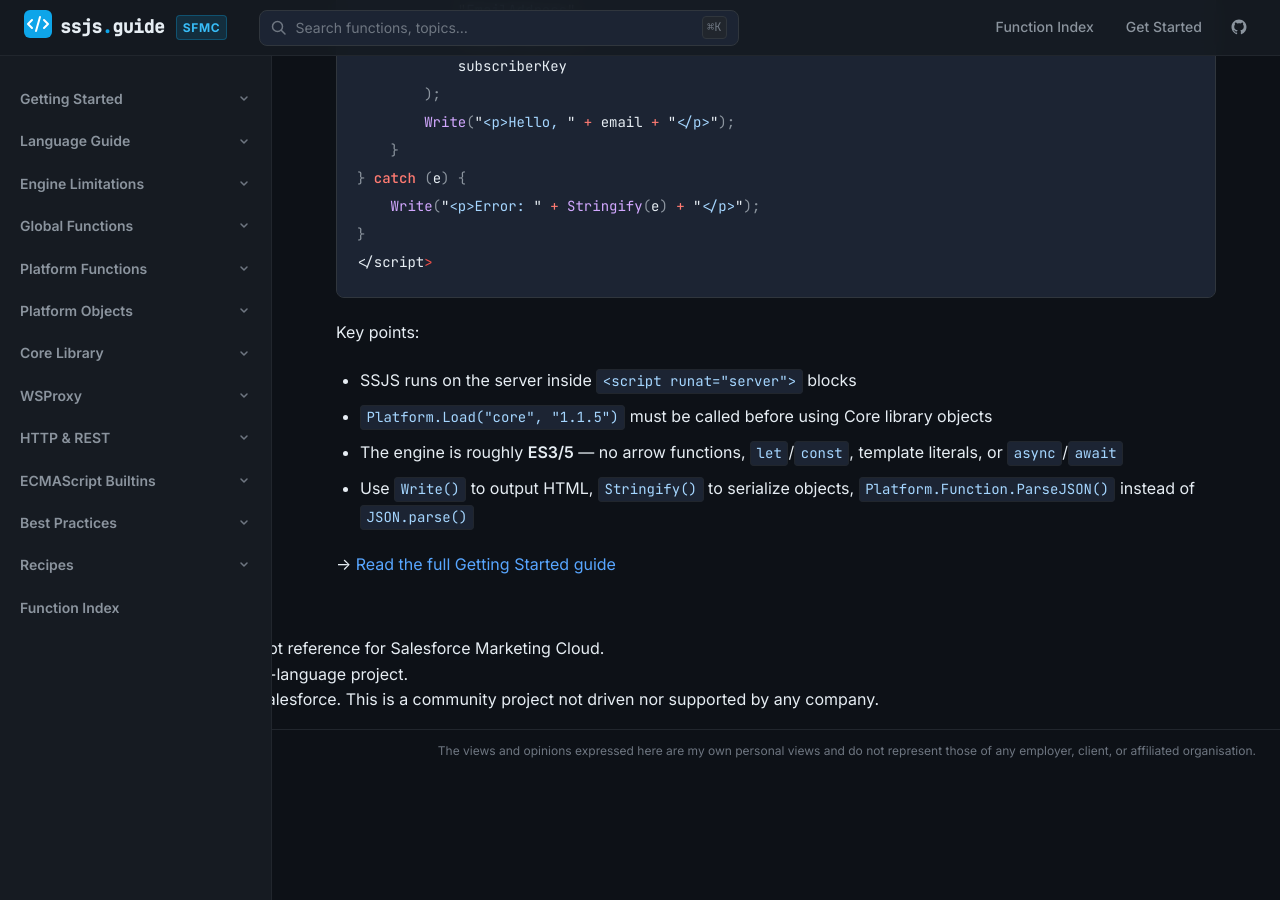
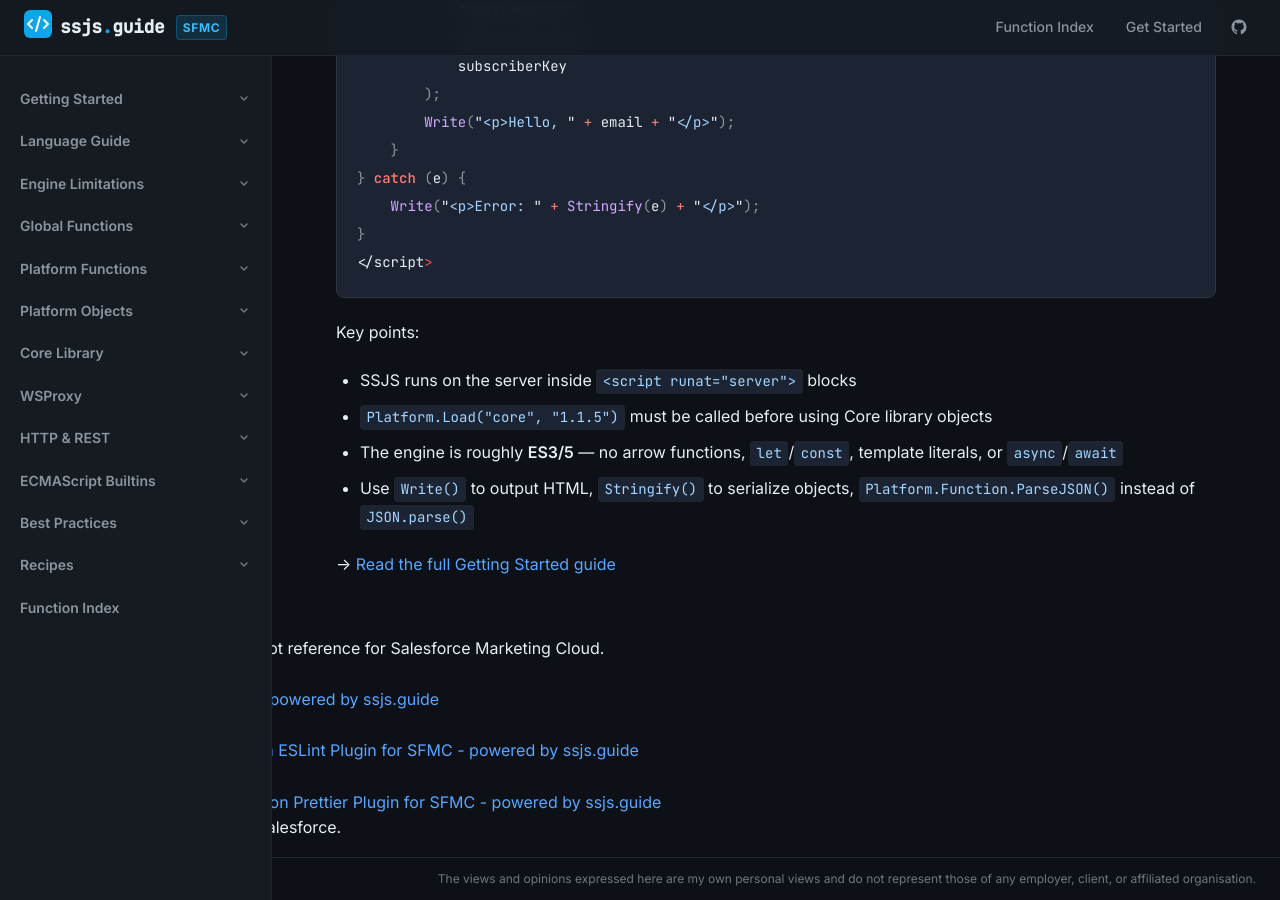
Before and after one commit to JoernBerkefeld/ssjs.guide, a Jekyll site: the page built from index.md, in a window 1280 px wide and 900 px high, scrolled down 2412 px. Built offline with Jekyll 4.4.1, drawn with Linux system fonts in a browser that asks for light colours; before the commit the page ends 3184 px from its top, so only the background shows below that.

Commit message:
remove search and clean up footer

```diff
--- a/_includes/footer.html
+++ b/_includes/footer.html
@@ -4,14 +4,31 @@
       <a href="{{ '/' | relative_url }}" class="footer-brand-link">ssjs.guide</a>
       <p class="footer-tagline">The complete Server-Side JavaScript reference for Salesforce Marketing Cloud.</p>
     </div>
+    <div class="footer-links">
+      <div class="footer-link-group">
+        <h4 class="footer-link-heading">Language Service</h4>
+        <a href="https://marketplace.visualstudio.com/items?itemName=sfmc-language.sfmc-language" target="_blank" rel="noopener">VSCode SFMC Language Service - powered by ssjs.guide</a>
+      </div>
+      <div class="footer-link-group">
+        <h4 class="footer-link-heading">ESlint</h4>
+        <a href="https://www.npmjs.com/package/eslint" target="_blank" rel="noopener">ESLint CLI</a>
+        <a href="https://marketplace.visualstudio.com/items?itemName=dbaeumer.vscode-eslint" target="_blank" rel="noopener">ESLint VSCode Extension</a>
+        <a href="https://github.com/JoernBerkefeld/eslint-plugin-sfmc" target="_blank" rel="noopener">ESLint Plugin for SFMC - powered by ssjs.guide</a>
+      </div>
+      <div class="footer-link-group">
+        <h4 class="footer-link-heading">Prettier</h4>
+        <a href="https://www.npmjs.com/package/prettier" target="_blank" rel="noopener">Prettier CLI</a>
+        <a href="https://marketplace.visualstudio.com/items?itemName=esbenp.prettier-vscode" target="_blank" rel="noopener">Prettier VSCode Extension</a>
+        <a href="https://github.com/JoernBerkefeld/prettier-plugin-sfmc" target="_blank" rel="noopener">Prettier Plugin for SFMC - powered by ssjs.guide</a>
+      </div>
+    </div>
   </div>
   <div class="footer-bottom">
-    <p>Content in sync with sfmc-amscript-language project.</p>
-    <p>Not affiliated with or endorsed by Salesforce. This is a community project not driven nor supported by any company.</p>
+    <p>Not affiliated with or endorsed by Salesforce.</p>
   </div>
   <div class="footer-copyright">
     <p>
-      &copy; <a href="https://github.com/JoernBerkefeld" target="_blank" rel="noopener">Jörn Berkefeld</a>
+      &copy; 2026<a href="https://www.linkedin.com/in/joernberkefeld/" target="_blank" rel="noopener">Jörn Berkefeld</a>
       &mdash;
       <a href="https://www.linkedin.com/in/joernberkefeld/" target="_blank" rel="noopener">LinkedIn</a>
       &middot;
--- a/_includes/header.html
+++ b/_includes/header.html
@@ -13,7 +13,7 @@
       <span class="brand-badge">SFMC</span>
     </div>
 
-    <div class="header-search">
+    <!-- <div class="header-search">
       <div class="search-wrapper">
         <svg class="search-icon" width="16" height="16" viewBox="0 0 16 16" fill="none" aria-hidden="true">
           <circle cx="6.5" cy="6.5" r="5" stroke="currentColor" stroke-width="1.5"/>
@@ -23,7 +23,7 @@
         <kbd class="search-kbd">⌘K</kbd>
       </div>
       <div id="search-results" class="search-results" hidden></div>
-    </div>
+    </div> -->
 
     <nav class="header-nav">
       <a href="{{ '/function-index/' | relative_url }}" class="header-nav-link">Function Index</a>
```
Also changed, not shown: 1 other file.
